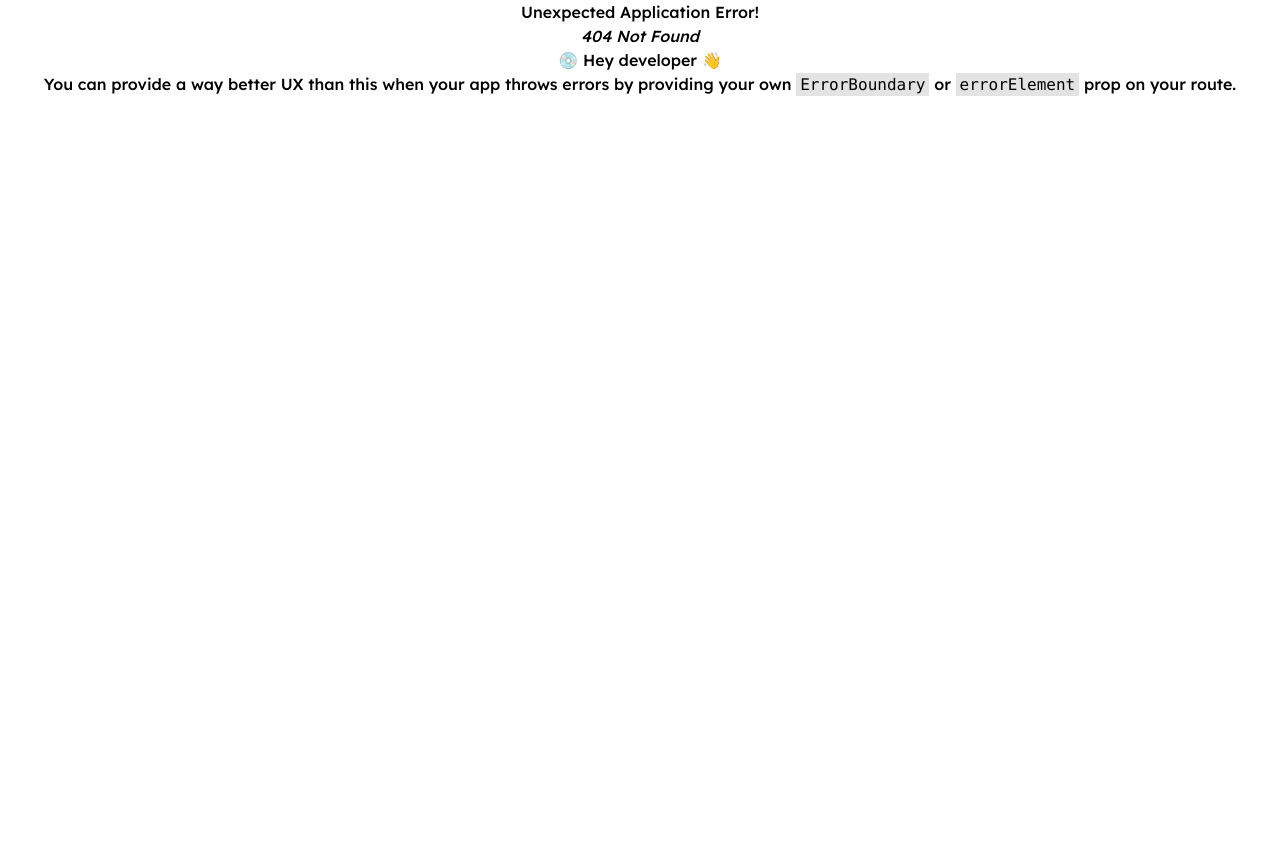
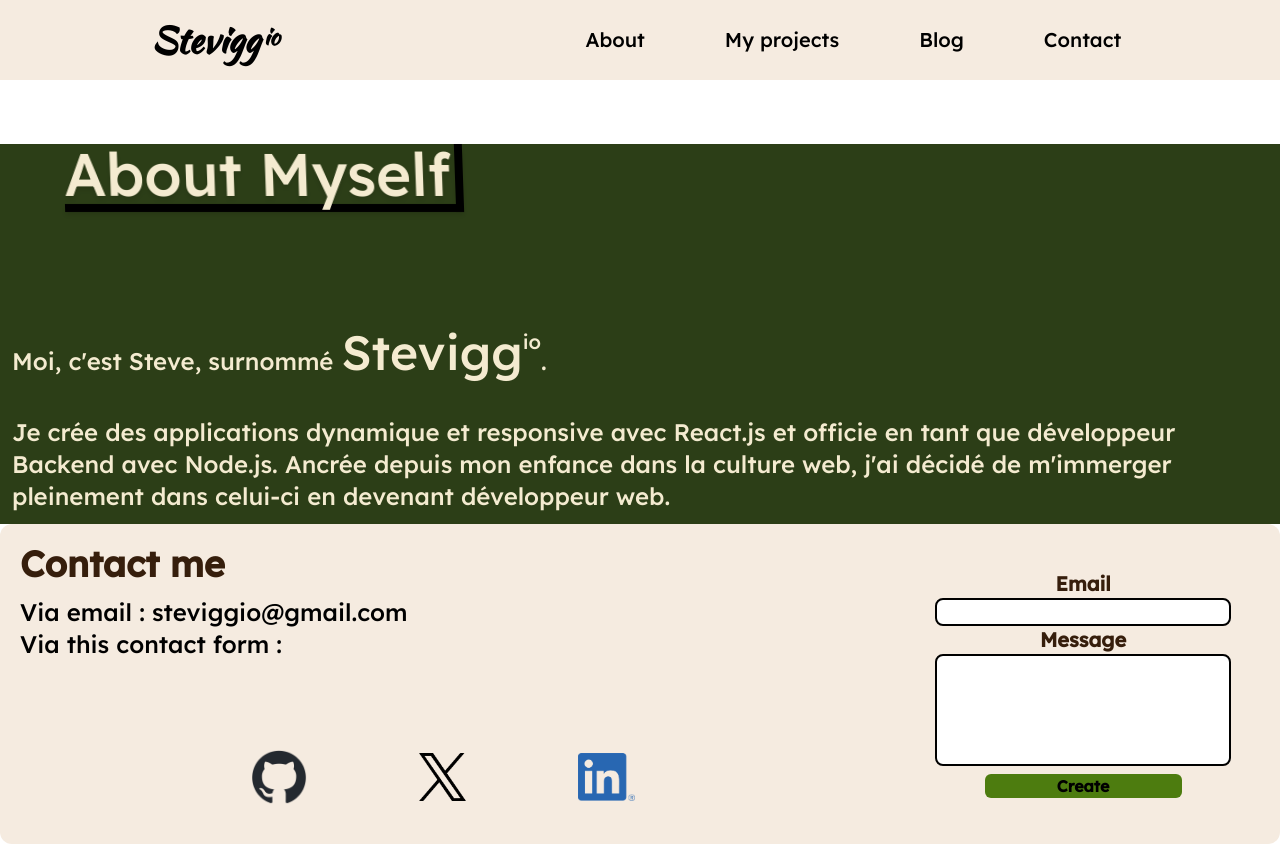
Before and after one commit to Steviggio/portfolio, a React (Vite) app: page /about in a window 1280 px wide. Before the commit this address had no page. Before the commit the page ends 800 px from the top, so only its background shows below. Built offline with nearby package versions, Linux system fonts and the light colour scheme.

Commit message:
Configuring router/ Adding About page

```diff
--- a/src/App.jsx
+++ b/src/App.jsx
@@ -15,6 +15,7 @@ const App = () => {
           <Link to="/header">Header</Link>
           <Link to="/body">Body</Link>
           <Link to="/footer">Footer</Link>
+          <Link to="/layout">Layout</Link>
         </section>
       </div>
     </>
--- a/src/components/About/About.jsx
+++ b/src/components/About/About.jsx
@@ -1,9 +1,21 @@
 const About = () => {
   return (
     <section>
-      <div>
+      <div className="bg-green-background">
+        <h2 className="my-16 text-6xl flex ml-16 w-fit border-r-8 border-black border-b-8 pr-1 drop-shadow-md skew-x-2 text-beige-background">About Myself</h2>
+        <p className="p-3 text-2xl text-left text-beige-background">
+          Moi, c'est Steve, surnommé
+          <h4 className="my-10 inline-flex ml-2 text-5xl">Stevigg<span className="text-xl">io</span></h4>. <br />Je crée des applications
+          dynamique et responsive avec
+          React.js
+          et officie en tant que développeur Backend avec Node.js.
 
+          Ancrée depuis mon enfance dans la culture web, j'ai décidé de m'immerger pleinement dans celui-ci
+          en devenant développeur web.
+        </p>
       </div>
     </section>
   )
 }
+
+export default About;
--- a/src/components/Body/Body.jsx
+++ b/src/components/Body/Body.jsx
@@ -9,15 +9,15 @@ const Body = () => {
           <div className="flex ">
             <div className="flex flex-col w-1/2 justify-center gap-5 text-left">
               <h3 className="pl-3 text-7xl underline">Steviggio</h3>
-              <p className="pl-3  text-2xl">Hey, i'm Steve and i am a React.js / Node.js web developper</p>
+              <p className="pl-3  text-2xl">Hey, i'm Steve and i use React.js / Node.js to develop websites.</p>
             </div>
             <div className=" flex flex-col w-1/2 items-center justify-center">
-              <h3 className='text-2xl underline mb-3'>Skills tree</h3>
-              <div className='h-72 w-9/12 flex flex-col justify-center border rounded-t-full'>
+              <h3 className='mt-2 text-2xl underline mb-3'>Skills tree</h3>
+              <div className='my-2 h-72 w-9/12 flex flex-col justify-center border rounded-t-full'>
                 <h4 className='font-semi-bold underline text-xl'>Frontend</h4>
                 <img className='h-60 object-contain' src={frontendDiag} alt="Frontend diagram" />
               </div>
-              <div className='h-72 w-9/12 flex flex-col justify-center items-center border rounded-b-full'>
+              <div className='my-3 h-72 w-9/12 flex flex-col justify-center items-center border rounded-b-full'>
                 <h4 className='font-semi-bold underline text-xl pt-3'>Backend</h4>
                 <img className='h-60 object-contain w-9/12 pb-9' src={backendDiag} alt="Backend diagram" />
               </div>
--- a/src/components/Footer/Footer.jsx
+++ b/src/components/Footer/Footer.jsx
@@ -16,8 +16,8 @@ const Footer = () => {
             </div>
             <div className="flex flex-row w-full justify-center items-center gap-28 h-1/4">
               <a className="hover:scale-125 duration-300" href="https://www.linkedin.com/in/stevemothmora/" target="_blank"><img className="h-14" src={githubLogo} alt="" /></a>
-              <a className="hover:scale-125 duration-300" href="https://github.com/Steviggio" target="_blank"><img className="h-14" src={twitterLogo} alt="" /></a>
-              <a className="hover:scale-125 duration-300" href=""><img className="h-14" src={linkedinLogo} alt="Linkedin Logo" /></a>
+              <a className="hover:scale-125 duration-300" href="https://github.com/Steviggio" target="_blank"><img className="h-12" src={twitterLogo} alt="" /></a>
+              <a className="hover:scale-125 duration-300" href=""><img className="h-12" src={linkedinLogo} alt="Linkedin Logo" /></a>
             </div>
           </div>
           <Form className="flex flex-col h-full w-2/6 justify-center items-center " method="post" action="">
--- a/src/components/Header/Header.jsx
+++ b/src/components/Header/Header.jsx
@@ -1,3 +1,5 @@
+import { Link } from "react-router-dom"
+
 
 const Header = () => {
   return (
@@ -9,7 +11,7 @@ const Header = () => {
           </a>
         </div>
         <div className="w-4/6 text-xl flex justify-center items-center gap-20">
-          <a href="" className="nav-link ">About</a>
+          <Link to="/about" className="nav-link">About</Link>
           <a href="" className="nav-link ">My projects</a>
           <a href="" className="nav-link ">Blog</a>
           <a href="" className="nav-link ">Contact</a>
--- a/src/components/Layout/Layout.jsx
+++ b/src/components/Layout/Layout.jsx
@@ -3,11 +3,11 @@ import Header from "../Header/Header"
 import Body from "../Body/Body"
 
 
-const Layout = () => {
+const Layout = ({ children }) => {
   return (
     <>
       <Header />
-      <Body />
+      {children}
       <Footer />
     </>
   )
--- a/src/index.css
+++ b/src/index.css
@@ -32,5 +32,6 @@
   html {
     font-family: "Lexend Deca", sans-serif;
     font-weight: 100;
+    scroll-behavior: smooth;
   }
 }
--- a/src/main.jsx
+++ b/src/main.jsx
@@ -7,6 +7,7 @@ import Footer from './components/Footer/Footer.jsx'
 import './index.css'
 import { createBrowserRouter, createRoutesFromElements, Route, RouterProvider } from 'react-router-dom'
 import Layout from './components/Layout/Layout.jsx'
+import About from './components/About/About.jsx'
 
 
 const router = createBrowserRouter(
@@ -16,7 +17,8 @@ const router = createBrowserRouter(
       <Route path="/layout" element={<Layout />} />
       <Route path="/header" element={<Header />} />
       <Route path="/footer" element={<Footer />} />
-      <Route path="/body" element={<Body />} />
+      <Route path="/body" element={<Layout children={<Body />} />} />
+      <Route path="/about" element={<Layout children={<About />} />} />
     </>
   ))
 
--- a/tailwind.config.js
+++ b/tailwind.config.js
@@ -8,7 +8,9 @@ export default {
     extend: {
       colors: {
         'back-beige': '#f5ebe0',
-        "brown-font": "#361E0C"
+        "brown-font": "#361E0C",
+        "green-background": "#2C3E17",
+        "beige-background": "#F4EBD0"
       }
     },
   },
```
